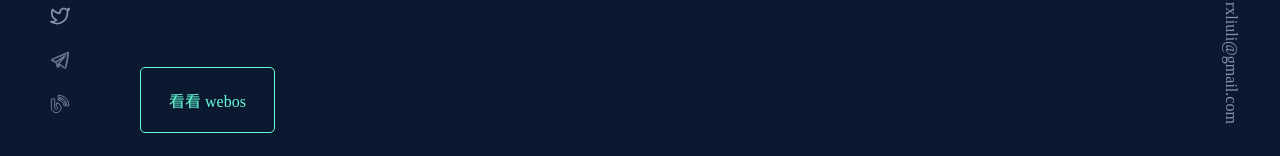
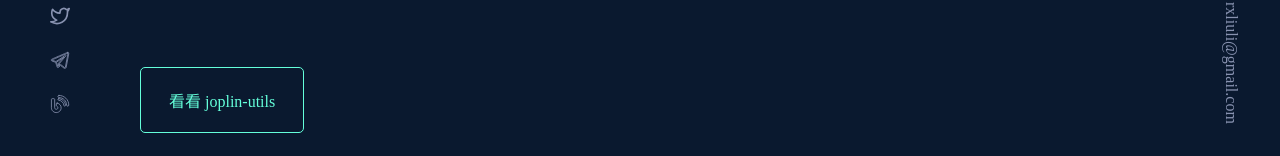
Before and after one commit to rxliuli/site, a Preact app in the folder apps/v2/: page / in a window 1280 px wide. Shown: the part 552-708 px from the top of the page. Built offline with nearby package versions, Linux system fonts and the light colour scheme.

Commit message:
feat: 更新 webos => joplin-utils

```diff
--- a/apps/v2/src/views/HomeView.tsx
+++ b/apps/v2/src/views/HomeView.tsx
@@ -31,7 +31,7 @@ export const HomeView = () => {
             </a>{' '}
             。
           </p>
-          <LinkButton href={'https://webos.rxliuli.com'}>看看 webos</LinkButton>
+          <LinkButton href={'https://joplin-utils.rxliuli.com'}>看看 joplin-utils</LinkButton>
         </TransitionGroup>
       </section>
     </div>
```
